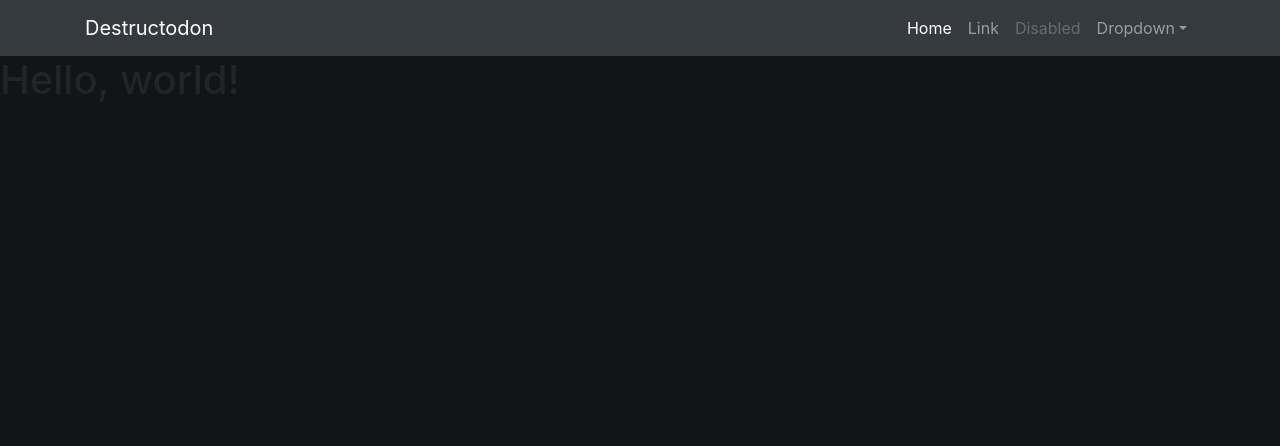
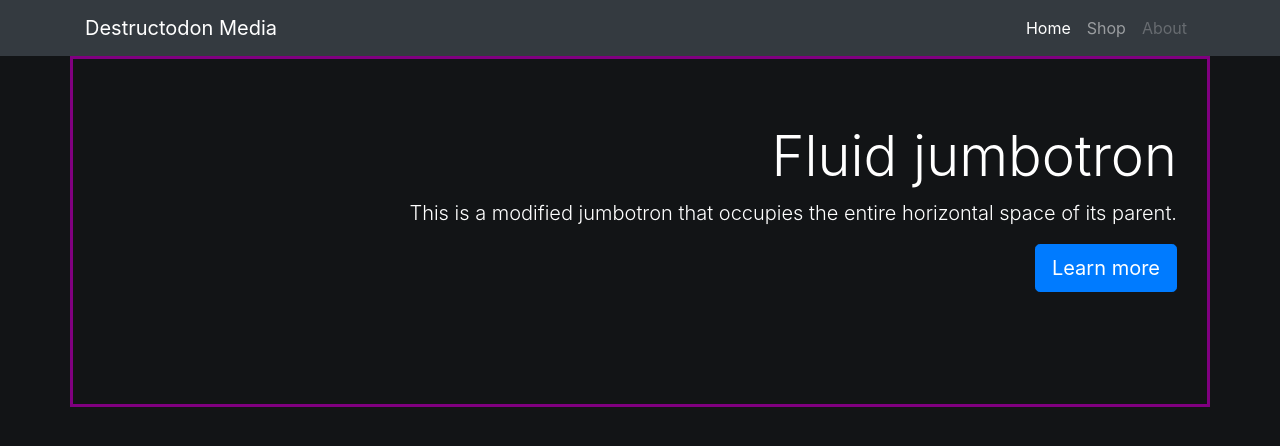
Before and after one commit to ekfitz/destructodon, a plain HTML site: page Destructodon June 16/index.html in a window 1280 px wide. Drawn offline with nearby package versions, Linux system fonts and the light colour scheme.

Commit message:
New Jumbotron
And some other tweaks to the bootstrap

```diff
--- a/Destructodon June 16/custom styles.css
+++ b/Destructodon June 16/custom styles.css
@@ -1,3 +1,15 @@
 body {
   background-color: #121416;
 }
+
+.container-jumbo {
+  position: relative;
+  border: solid purple;
+}
+
+.jumbotron-fluid {
+  position: relative;
+  text-align: right;
+  background-color: transparent;
+  color: white;
+}
--- a/Destructodon June 16/index.html
+++ b/Destructodon June 16/index.html
@@ -8,12 +8,12 @@
     <!-- Bootstrap CSS -->
     <link rel="stylesheet" href="https://maxcdn.bootstrapcdn.com/bootstrap/4.0.0/css/bootstrap.min.css" integrity="sha384-Gn5384xqQ1aoWXA+058RXPxPg6fy4IWvTNh0E263XmFcJlSAwiGgFAW/dAiS6JXm" crossorigin="anonymous">
     <link rel="stylesheet" href="./custom styles.css">
-    <title>Hello, world!</title>
+    <title>Destructodon Media</title>
   </head>
   <body>
     <nav class="navbar navbar-expand-lg navbar-dark bg-dark">
           <div class="container">
-            <a class="navbar-brand" href="#">Destructodon</a>
+            <a class="navbar-brand" href="#">Destructodon Media</a>
             <button class="navbar-toggler collapsed" type="button" data-toggle="collapse" data-target="#navbarsExample07" aria-controls="navbarsExample07" aria-expanded="false" aria-label="Toggle navigation">
               <span class="navbar-toggler-icon"></span>
             </button>
@@ -24,25 +24,28 @@
                   <a class="nav-link" href="#">Home <span class="sr-only">(current)</span></a>
                 </li>
                 <li class="nav-item">
-                  <a class="nav-link" href="#">Link</a>
+                  <a class="nav-link" href="#">Shop</a>
                 </li>
                 <li class="nav-item">
-                  <a class="nav-link disabled" href="#">Disabled</a>
-                </li>
-                <li class="nav-item dropdown">
-                  <a class="nav-link dropdown-toggle" href="http://example.com" id="dropdown07" data-toggle="dropdown" aria-haspopup="true" aria-expanded="false">Dropdown</a>
-                  <div class="dropdown-menu" aria-labelledby="dropdown07">
-                    <a class="dropdown-item" href="#">Action</a>
-                    <a class="dropdown-item" href="#">Another action</a>
-                    <a class="dropdown-item" href="#">Something else here</a>
-                  </div>
+                  <a class="nav-link disabled" href="#">About</a>
                 </li>
               </ul>
             </div>
           </div>
         </nav>
 
-    <h1>Hello, world!</h1>
+      <div class="container container-jumbo">
+        <div class="jumbotron jumbotron-fluid">
+          <div class="container">
+            <h1 class="display-4">Fluid jumbotron</h1>
+            <p class="lead">This is a modified jumbotron that occupies the entire horizontal space of its parent.</p>
+            <p class="lead">
+              <a class="btn btn-primary btn-lg" href="#" role="button">Learn more</a>
+            </p>
+          </div>
+        </div>
+      </div>
+
 
     <!-- Optional JavaScript -->
     <!-- jQuery first, then Popper.js, then Bootstrap JS -->
```
